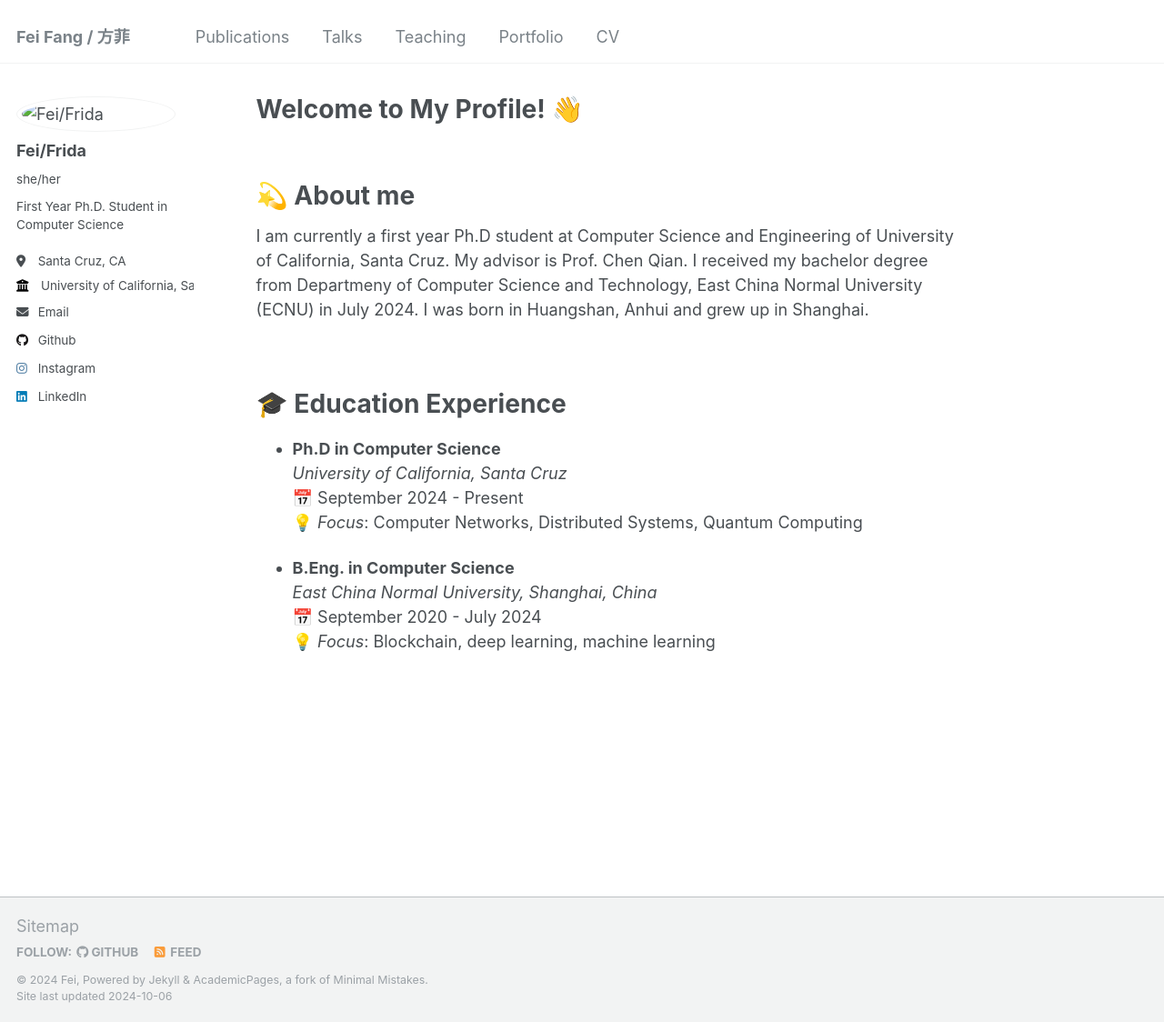
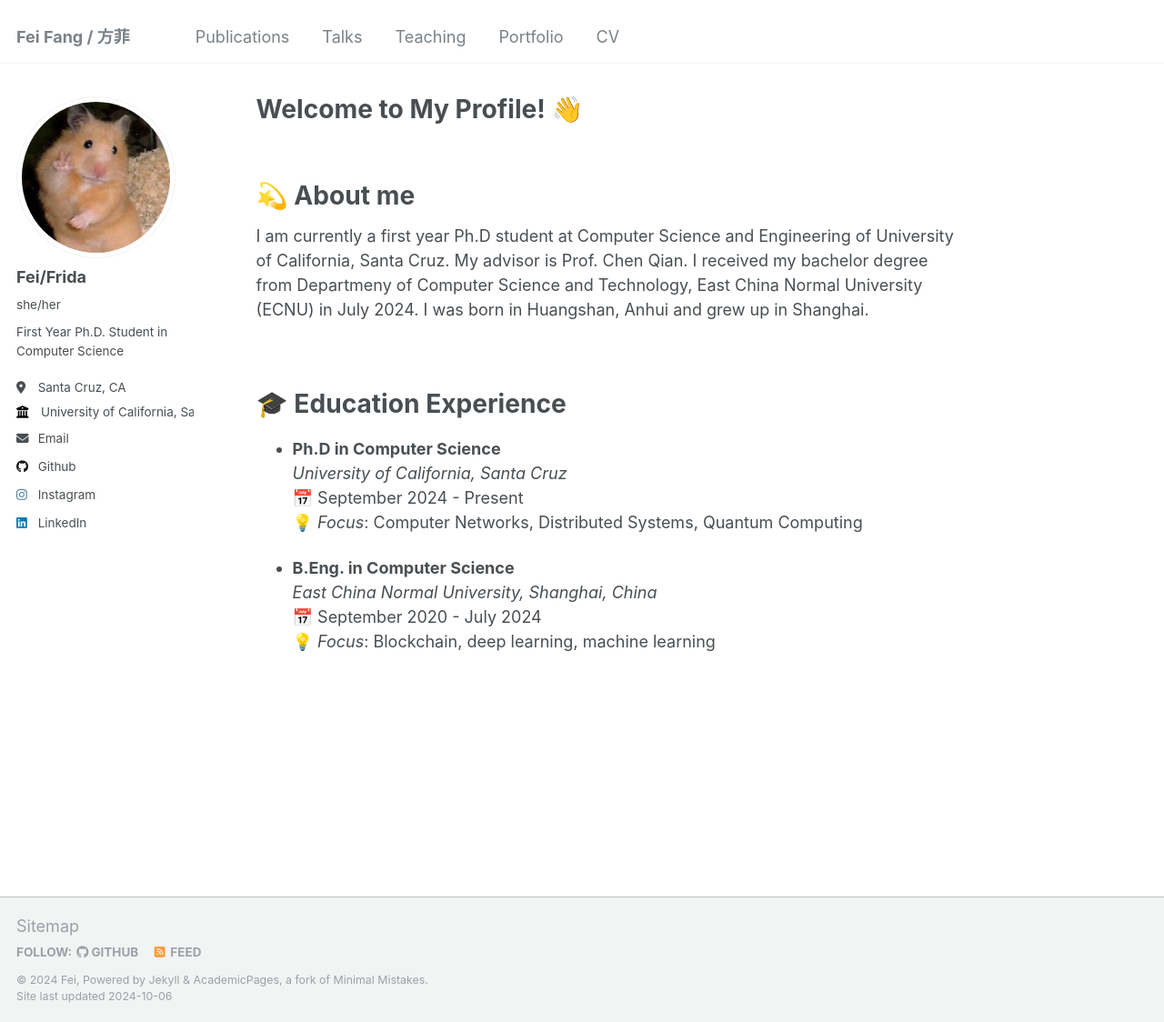
Before and after one commit to FFFeiFang/FFFeiFang.github.io, a Jekyll site: the page built from _pages/about.md, in a window 1280 px wide and 1124 px high. Shown: the whole window at 91% size. Built offline with Jekyll 4.4.1, drawn with Linux system fonts in a browser that asks for light colours.

Commit message:
Update site content

```diff
--- a/_config.yml
+++ b/_config.yml
@@ -20,7 +20,7 @@ repository               : "academicpages/academicpages.github.io"
 #               If a field is blank the icon and link will not appear, otherwise it will be shown.
 #               Additional customization can be done by editing /_includes/author-profile.html
 author:
-  avatar           : "/image/me.jpg"
+  avatar           : "profile.png"
   name             : "Fei/Frida"
   pronouns         : "she/her"
   bio              : "First Year Ph.D. Student in Computer Science"
```
Also changed, not shown: images/me.jpg (deleted), images/profile.png.
